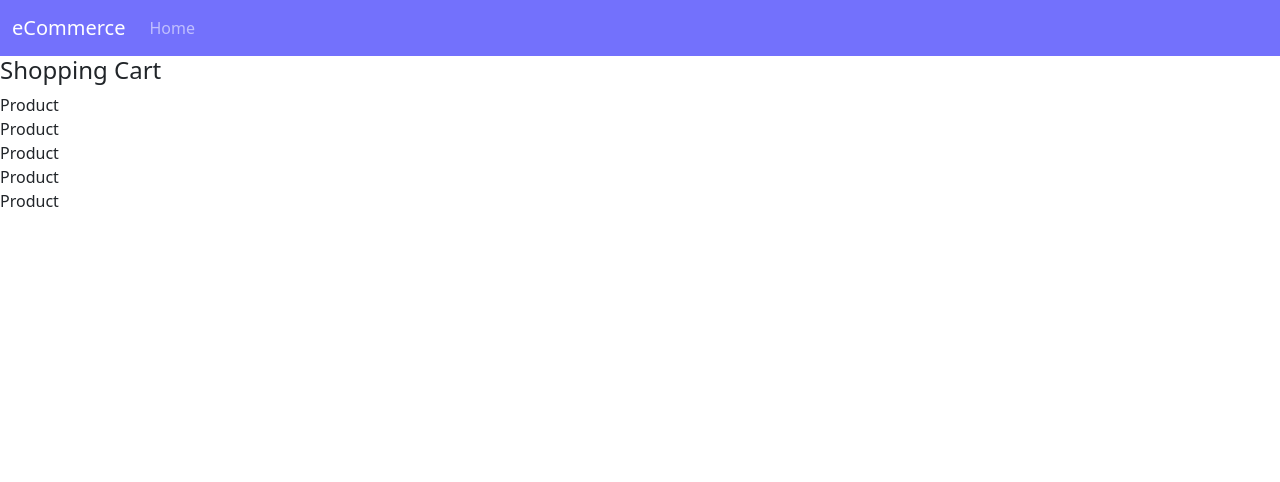
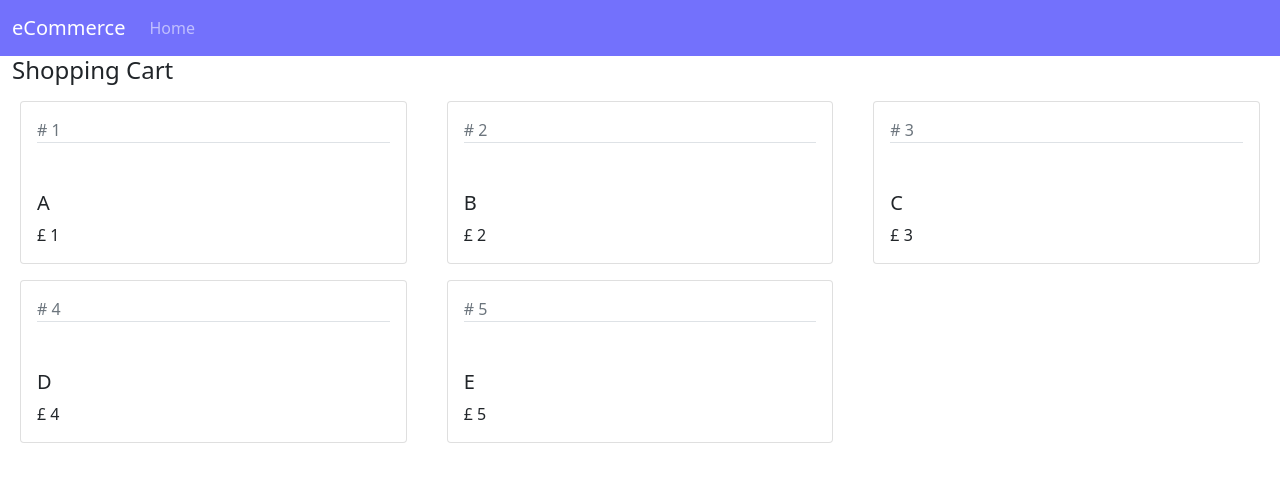
Before and after one commit to YinnyF/ecommerce-app-react-v1, a React (Create React App) app: page / in a window 1280 px wide. Shown: the top 482 px of the page. Built offline with nearby package versions, Linux system fonts and the light colour scheme.

Commit message:
feat: pass product details as props to Product

```diff
--- a/src/Product.jsx
+++ b/src/Product.jsx
@@ -3,8 +3,16 @@ import React, { Component } from "react";
 export default class Product extends Component {
   render() {
     return (
-      <div>
-        Product
+      <div className="col-lg-4">
+        <div className="card m-2">
+          <div className="card-body">
+            <div className="text-muted"># {this.props.id}</div>
+
+            <h5 className="pt-5 border-top">{this.props.productName}</h5>
+
+            <div>£ {this.props.price}</div>
+          </div>
+        </div>
       </div>
     );
   }
--- a/src/ShoppingCart.jsx
+++ b/src/ShoppingCart.jsx
@@ -14,12 +14,20 @@ export default class ShoppingCart extends Component {
 
   render() {
     return (
-      <div>
+      <div className="container-fluid">
         <h4>Shopping Cart</h4>
 
-        <div>
+        <div className="row">
           {this.state.products.map((product) => {
-            return <Product key={product.id}/>;
+            return (
+              <Product
+                key={product.id}
+                id={product.id}
+                productName={product.productName}
+                price={product.price}
+                quantity={product.quantity}
+              />
+            );
           })}
         </div>
       </div>
```
